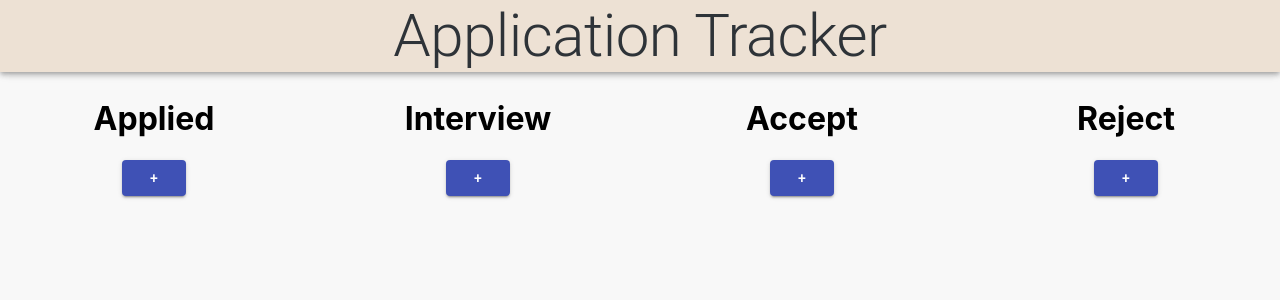
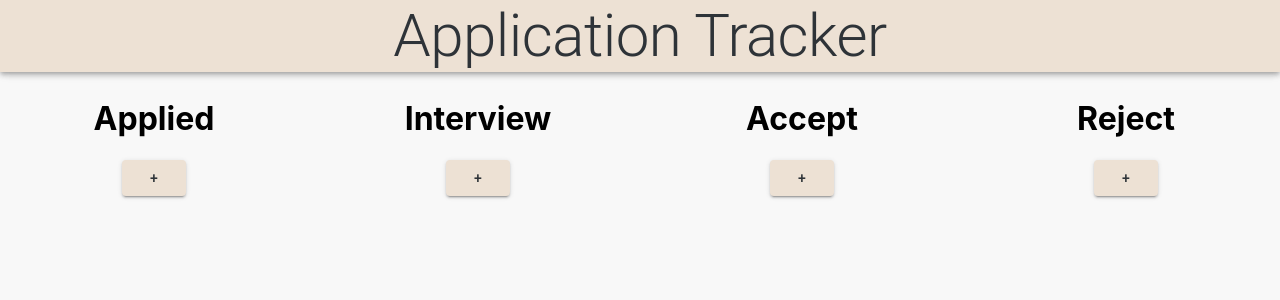
Before and after one commit to prateekJani/todolist-react-app, a React (Create React App) app: page / in a window 1280 px wide. Shown: the top 300 px of the page. Built offline with nearby package versions, Linux system fonts and the light colour scheme.

Commit message:
Update AppliedComponent.js

```diff
--- a/src/Components/ToDoListComponent/AppliedComponent.js
+++ b/src/Components/ToDoListComponent/AppliedComponent.js
@@ -35,6 +35,10 @@ const useStyles = makeStyles((theme) => ({
       boxShadow: theme.shadows[5],
       padding: theme.spacing(2, 4, 3),
       margin: theme.spacing(1),
+    },
+    button: {
+        backgroundColor: '#ede1d4',
+        color:'#2e3338',
     },
 }));
 
@@ -140,11 +144,23 @@ export default function AppliedComponent(props){
         console.log(todo)
     };
 
+    const handleColor = () => {
+        if(props.gridName === 'Applied'){
+            return '#99ea9b';
+        }else if(props.gridName === 'Interview'){
+            return '#79e27b';
+        }else if(props.gridName === 'Accept'){
+            return '#58da5a';
+        }else if(props.gridName === 'Reject'){
+            return '#f1856a';
+        }
+    }
+
     return(
         <div className = "OuterBody">
             <div className = "InnerBody">
                 <h1>{props.gridName}</h1>
-                <Button variant="contained" size="medium" color="primary" type = "button" onClick={handleOpen}>
+                <Button className = {classes.button} variant="contained" size="medium" type = "button" onClick={handleOpen}>
                     +
                 </Button>
                 <Modal
@@ -157,7 +173,7 @@ export default function AppliedComponent(props){
                     {body}
                 </Modal>
             </div>
-            <JobCard items = {todo} action = {displayParentState}/>
+            <JobCard items = {todo} action = {displayParentState} gridColor = {handleColor()}/>
         </div>
 
     )
```
